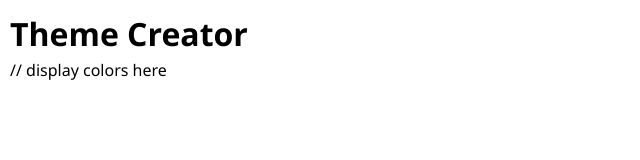
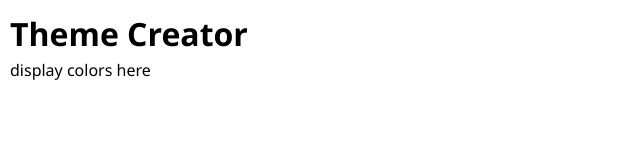
Before and after one commit to EinSeehund/recap-project-4, a React (Vite) app: page / in a window 1280 px wide. Shown: the top 160 px of the page, without its empty margins (0-640 px from the left). Built offline with nearby package versions, Linux system fonts and the light colour scheme.

Commit message:
initial commit

```diff
--- a/src/App.jsx
+++ b/src/App.jsx
@@ -3,12 +3,12 @@ import Color from "./Components/Color/Color";
 import "./App.css";
 
 function App() {
-  return (
-    <>
-      <h1>Theme Creator</h1>
-      // display colors here
-    </>
-  );
+    return (
+        <>
+            <h1>Theme Creator</h1>
+            <p>display colors here</p>
+        </>
+    );
 }
 
 export default App;
```
